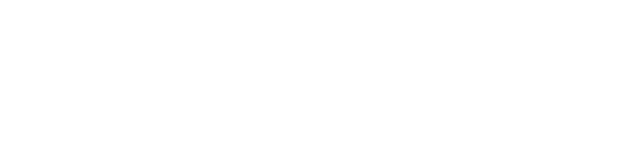
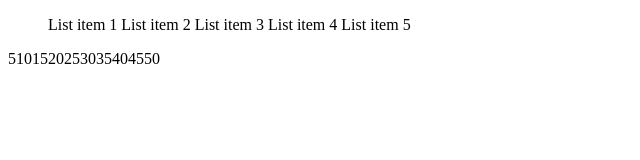
Before and after one commit to tdfdlead/oops, a plain HTML site: page index.html in a window 1280 px wide. Shown: the whole page, without its empty margins (0-640 px from the left). Drawn offline with Linux system fonts and the light colour scheme.

Commit message:
added all files

```diff
--- a/app.js
+++ b/app.js
@@ -1,3 +1,29 @@
 "use strict";
 
 // primitive data types: Numbers,String,Null, Undefined, Boolean, Symbol
+
+var a= [1,2,3];
+
+var b =[[1,2,3],[4,5,6]];
+
+var c = [[1, 2, 3], [4, 5, 6]];
+
+// Swithc Statement
+
+var a=25;
+var result= a%2;
+switch (result){
+
+	case 0:
+	alert("Even Number");
+	break;
+	default:
+	alert ("Odd Number");
+	break;
+
+}
+
+var z=5;
+for( var x=1;x<=10; x++){
+		document.write(z*x);
+}
--- a/index.html
+++ b/index.html
@@ -5,7 +5,13 @@
 	<title>Java Script Object Oriented Programming</title>
 </head>
 <body>
-
+	<ul>
+		<li1>List item 1</li1>
+		<li2>List item 2</li2>
+		<li3>List item 3</li3>
+		<li4>List item 4</li4>
+		<li5>List item 5</li5>
+	</ul>
 	<script src="app.js"></script>
 </body>
 </html>
```
